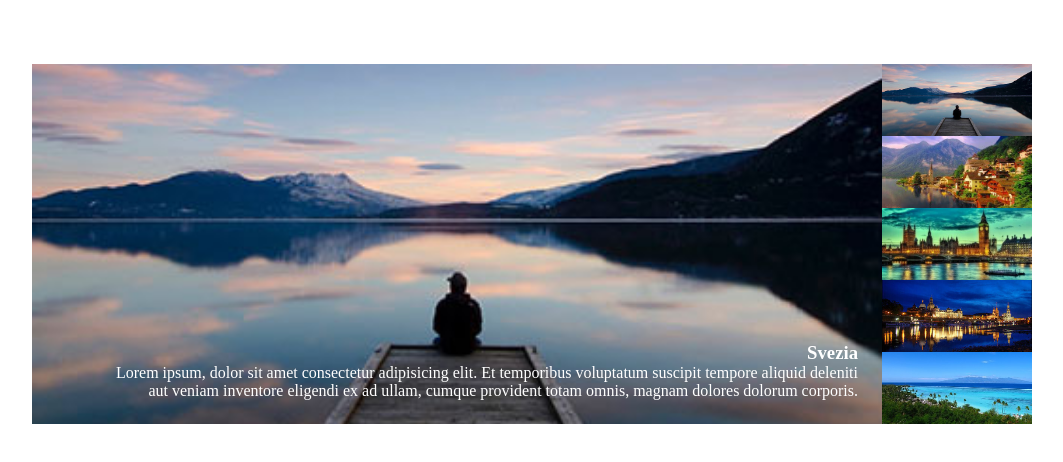
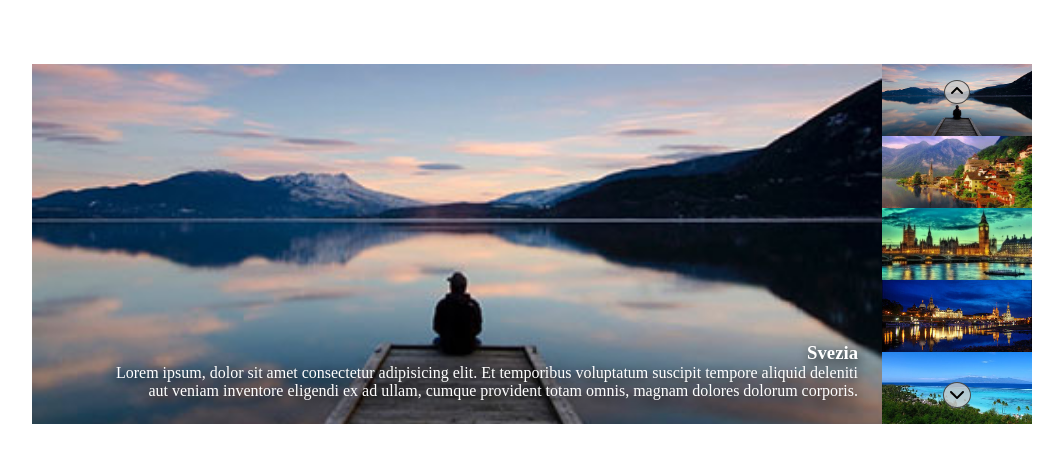
Before and after one commit to robertolatini31/vue-slider, a plain HTML site: page index.html in a window 1280 px wide. Shown: the whole page, without its empty margins (108-1171 px from the left). Drawn offline with nearby package versions, Linux system fonts and the light colour scheme.

Commit message:
added slider elements

```diff
--- a/assets/css/style.css
+++ b/assets/css/style.css
@@ -24,6 +24,7 @@ img {
     width: 15%;
     display: flex;
     flex-direction: column;
+    position: relative;
 }
 
 .big_img>img, .thumbnails>img {
@@ -47,4 +48,33 @@ img {
     max-width: 90%;
     text-align: end;
     color: white;
+    filter: drop-shadow(2px 4px 6px black);
 }
+
+
+
+.navigator {
+    position: absolute;
+    display: flex;
+    flex-direction: column;
+    justify-content: space-between;
+    align-items: center;
+    height: 100%;
+    padding: 1rem;
+    width: 100%;
+}
+
+.up_slider, .down_slider {
+    background-color: #ccccccd1;
+    border-radius: 50%;
+    border: 1px solid #484848;;
+    cursor: pointer;
+}
+
+.up_slider {
+    padding: 2px 5px;
+}
+
+.down_slider {
+    padding: 3px 5px;
+}
--- a/index.html
+++ b/index.html
@@ -5,6 +5,7 @@
     <meta http-equiv="X-UA-Compatible" content="IE=edge">
     <meta name="viewport" content="width=device-width, initial-scale=1.0">
     <title>Vue Slider</title>
+    <link rel="stylesheet" href="https://cdnjs.cloudflare.com/ajax/libs/font-awesome/6.1.1/css/all.min.css" integrity="sha512-KfkfwYDsLkIlwQp6LFnl8zNdLGxu9YAA1QvwINks4PhcElQSvqcyVLLD9aMhXd13uQjoXtEKNosOWaZqXgel0g==" crossorigin="anonymous" referrerpolicy="no-referrer" />
     <link rel="stylesheet" href="./assets/css/style.css">
 </head>
 <body>
@@ -23,6 +24,17 @@
             <!-- /.big_img -->
             <div class="thumbnails">
                 <img :src="photo.image" alt="" v-for="(photo, index) in photos">
+                <div class="navigator">
+                    <div class="up_slider">
+                        <i class="fa-solid fa-angle-up"></i>
+                    </div>
+                    <!-- /.up_slider -->
+                    <div class="down_slider">
+                        <i class="fa-solid fa-chevron-down"></i>
+                    </div>
+                    <!-- /.down_slider -->
+                </div>
+                <!-- /.navigator -->
             </div>
             <!-- /.thumbnails -->
         </div>
```
